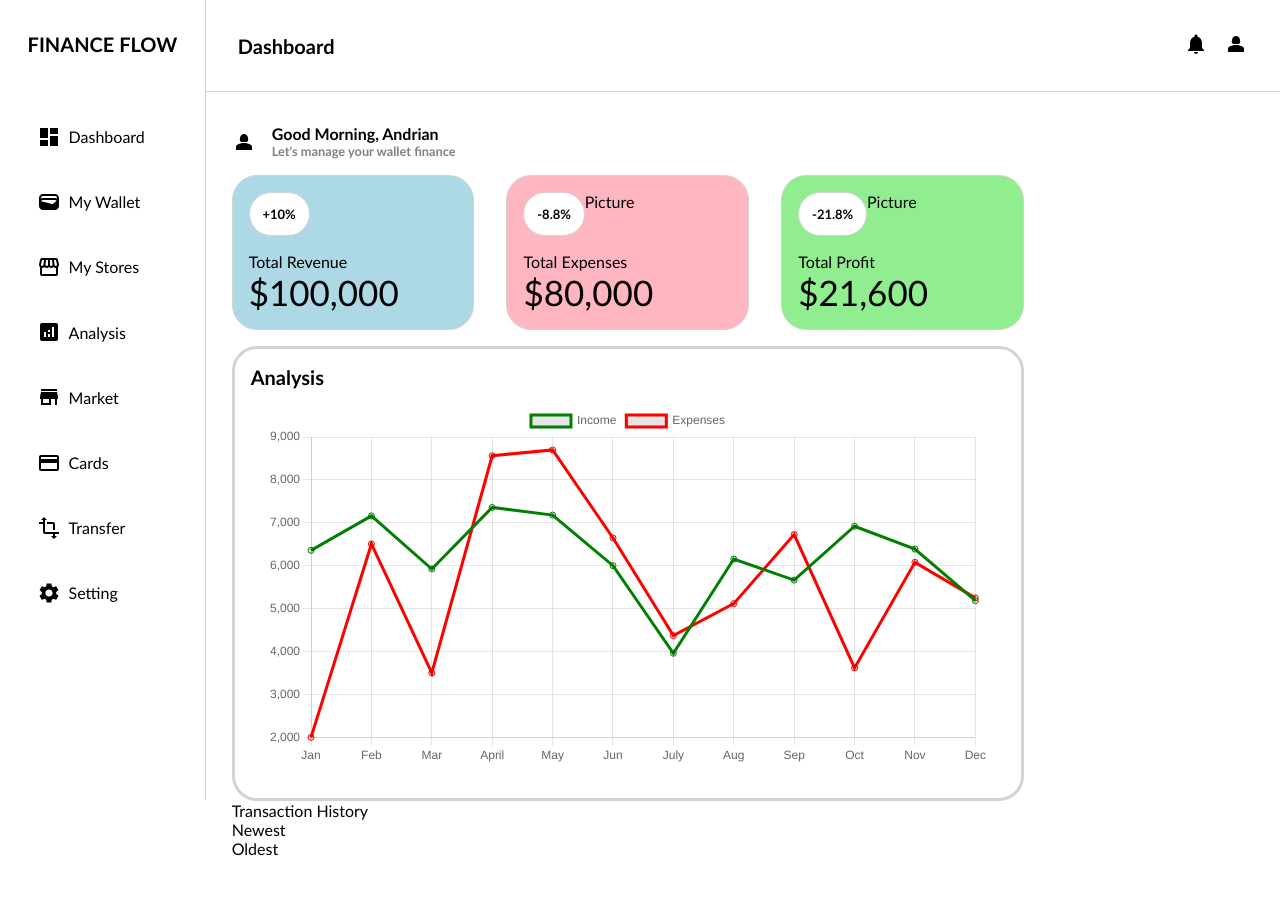
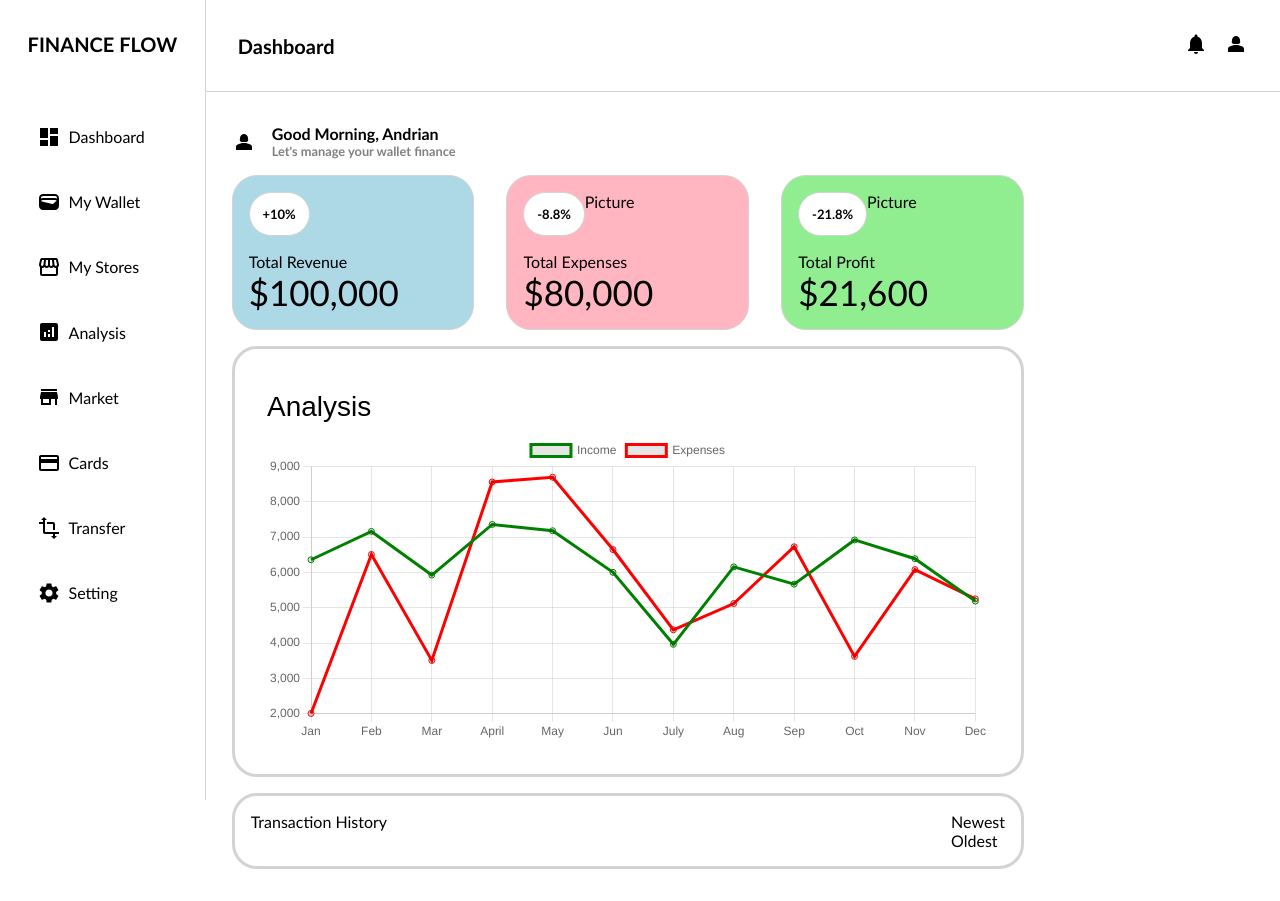
Before and after one commit to ADGR641/FinanceFlow, a React (Create React App) app: page / in a window 1280 px wide. Built offline with nearby package versions, Linux system fonts and the light colour scheme.

Commit message:
05/09/2024

```diff
--- a/src/components/LineChart.js
+++ b/src/components/LineChart.js
@@ -25,7 +25,29 @@ Chart.register(
 );
 
 function LineChart() {
-  const option = {};
+  const option = {
+    plugins: {
+      title: {
+        display: true,
+        text: "Analysis",
+        position: "top",
+        align: "start",
+        color: "black",
+        font: {
+          size: 28,
+          weight: "normal",
+          family: "Arial",
+          style: "normal",
+        },
+        padding: {
+          top: 10,
+          bottom: 10,
+          left: 10,
+          right: 10,
+        },
+      },
+    },
+  };
   return (
     <>
       <div>
--- a/src/pages/Dashboard.js
+++ b/src/pages/Dashboard.js
@@ -51,14 +51,13 @@ function Dashbaord() {
         </div>
 
         <div className="analysisSection">
-          <div className="analysisTitle">Analysis</div>
           <div className="analysisChart">
             <LineChart />
           </div>
         </div>
 
-        <div>
-          <div>
+        <div className="transactionHistorySection">
+          <div className="transactionHistoryTopSide">
             <div>Transaction History</div>
             <div>
               <div>Newest</div>
--- a/src/styles/Dashboard.css
+++ b/src/styles/Dashboard.css
@@ -92,11 +92,19 @@
   margin-top: 1rem;
 }
 
-.analysisTitle {
-  font-size: 1.25rem;
-  font-weight: bold;
-}
-
 .analysisChart {
   padding: 1rem;
 }
+
+.transactionHistorySection {
+  border: solid;
+  border-radius: 25px;
+  border-color: lightgrey;
+  padding: 1rem;
+  margin-top: 1rem;
+}
+
+.transactionHistoryTopSide {
+  display: flex;
+  justify-content: space-between;
+}
```
